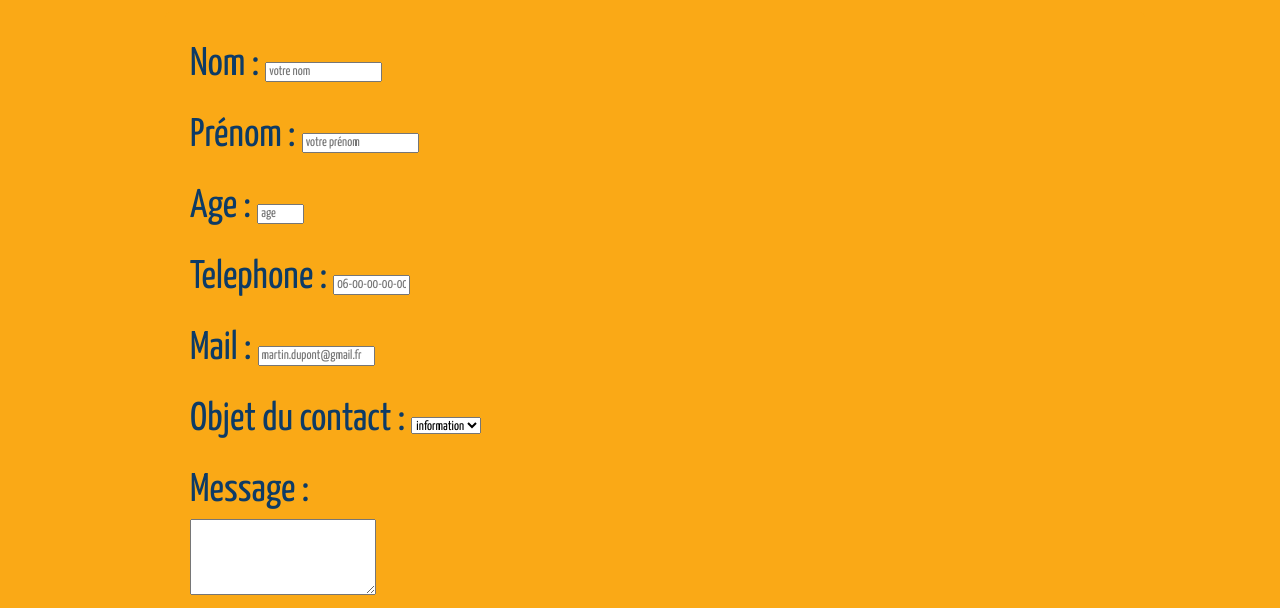
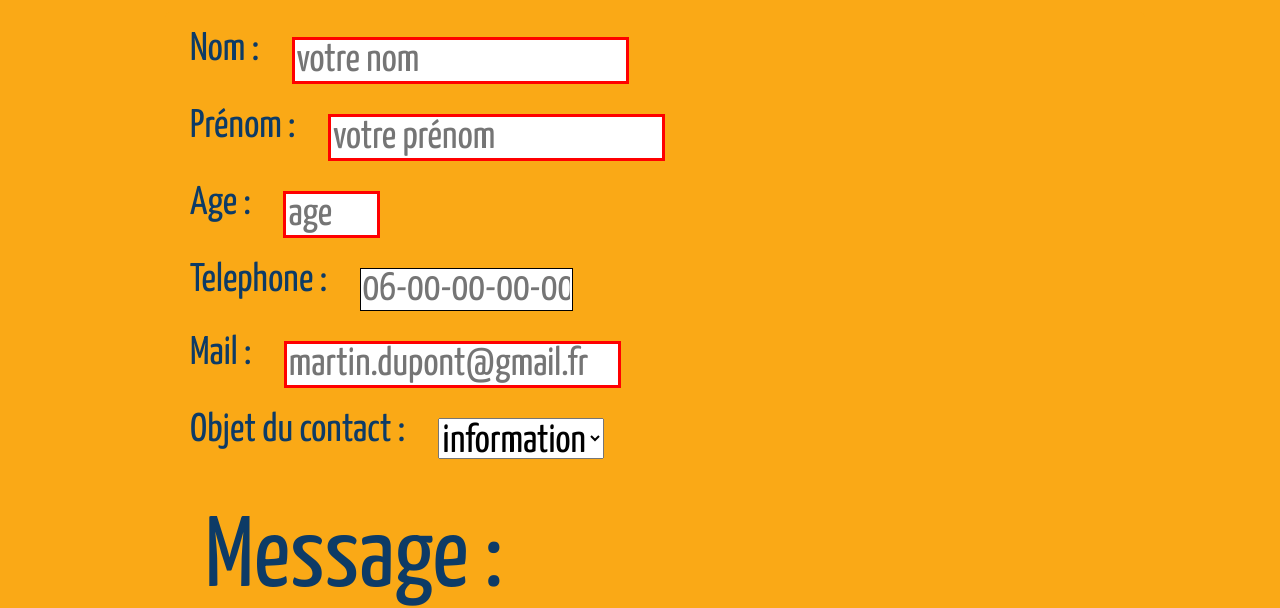
Before and after one commit to AntoineCheminPro/terreDeGeek, a website built with Parcel: page contactTDG.html in a window 1280 px wide. Shown: the part 194-802 px from the top of the page. Built offline with nearby package versions, Linux system fonts and the light colour scheme.

Commit message:
border added on contact formular since requested area aren't completed

```diff
--- a/contactTDG.html
+++ b/contactTDG.html
@@ -59,39 +59,39 @@
       <form action="#" method="POST">
 
 <!-- ask name -->
-         <div class="formGroup">
-             <label for="name">Nom :</label>
-             <input type="text" name="name" id="name" placeholder="votre nom" maxlength="40" minlength="2" required>
+         <div>
+             <label class="formGroup" for="name">Nom :</label>
+             <input class="formGroup" type="text" name="name" id="name" placeholder="votre nom" maxlength="40" minlength="2" required>
          </div>
 
 <!-- ask surname -->
-         <div class="formGroup">
-             <label for="surname">Prénom :</label>
-             <input type="text" name="surname" id="surname" placeholder="votre prénom" maxlength="40" minlength="2" required>
+         <div>
+             <label class="formGroup" for="surname">Prénom :</label>
+             <input class="formGroup" type="text" name="surname" id="surname" placeholder="votre prénom" maxlength="40" minlength="2" required>
          </div>
 
 <!-- ask age -->
-         <div class="formGroup">
-             <label for="age">Age :</label>
-             <input type="number" name="age" id="age" placeholder="age" max="115" min="18" required>
+         <div>
+             <label class="formGroup" for="age">Age :</label>
+             <input class="formGroup" type="number" name="age" id="age" placeholder="age" max="115" min="18" required>
          </div>
 
 <!-- ask phone number -->
-         <div class="formGroup">
-             <label for="phone">Telephone :</label>
-             <input type="tel" name="phone" id="phone" placeholder="06-00-00-00-00" pattern="[0-9]{2}-[0-9]{2}-[0-9]{2}-[0-9]{2}-[0-9]{2}" size="12">
+         <div >
+             <label class="formGroup" for="phone">Telephone :</label>
+             <input class="formGroup" type="tel" name="phone" id="phone" placeholder="06-00-00-00-00" pattern="[0-9]{2}-[0-9]{2}-[0-9]{2}-[0-9]{2}-[0-9]{2}" size="12">
          </div>
 
 <!-- ask email -->
-         <div class="formGroup">
-            <label for="email">Mail :</label>
-            <input type="email" name="email" id="email" placeholder="martin.dupont@gmail.fr"  required>
+         <div >
+            <label class="formGroup" for="email">Mail :</label>
+            <input class="formGroup" type="email" name="email" id="email" placeholder="martin.dupont@gmail.fr"  required>
         </div>
 
 <!-- ask contact object -->
-         <div class="formGroup">
-            <label for="contactObjet">Objet du contact :</label>
-            <select name="contactObjet" id="contactObjet">
+         <div >
+            <label class="formGroup" for="contactObjet">Objet du contact :</label>
+            <select class="formGroup" name="contactObjet" id="contactObjet">
             <option value="information">information</option>
             <option value="réclamation">réclamation</option>
             <option value="partenariat">partenariat</option>
@@ -101,7 +101,7 @@
 
 <!-- ask message -->
          <div class="formGroup ">
-             <label for="Message">Message :</label>
+             <label class="formGroup" for="Message">Message :</label>
          <br>
              <textarea name="Message" id="Message" placeholder="Message" rows="5" cols="33">
              </textarea>
--- a/css/main.css
+++ b/css/main.css
@@ -163,7 +163,13 @@
     p {
       font-size: 1.5em;
     }
+    input:invalid {
+      border: 3px solid red;
+    }
 
+    input:valid {
+      border: 1px solid black;
+    }
 
     /* Add a effect when hover an a on the top / exclude footer nav a */
     body>nav a:hover {
```
